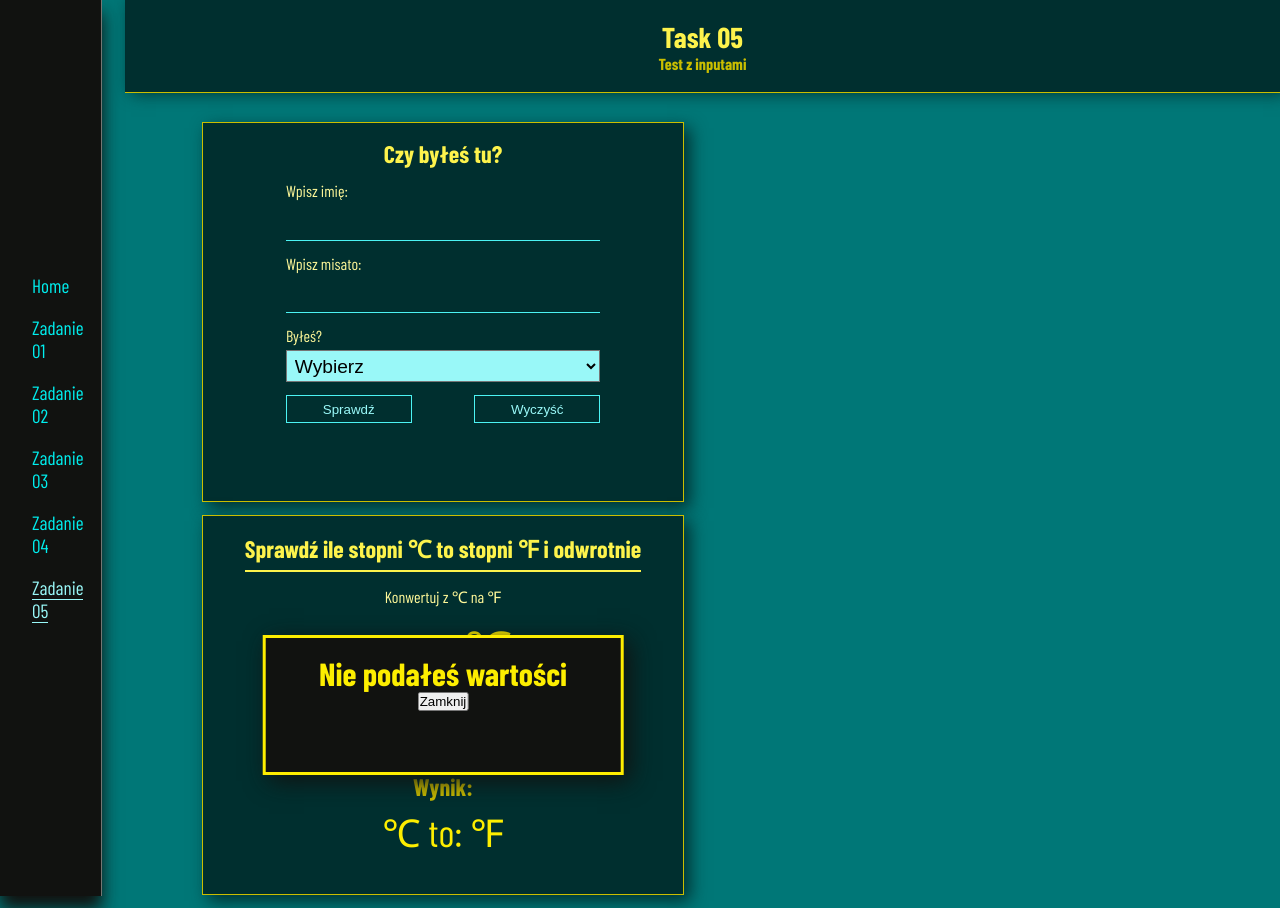
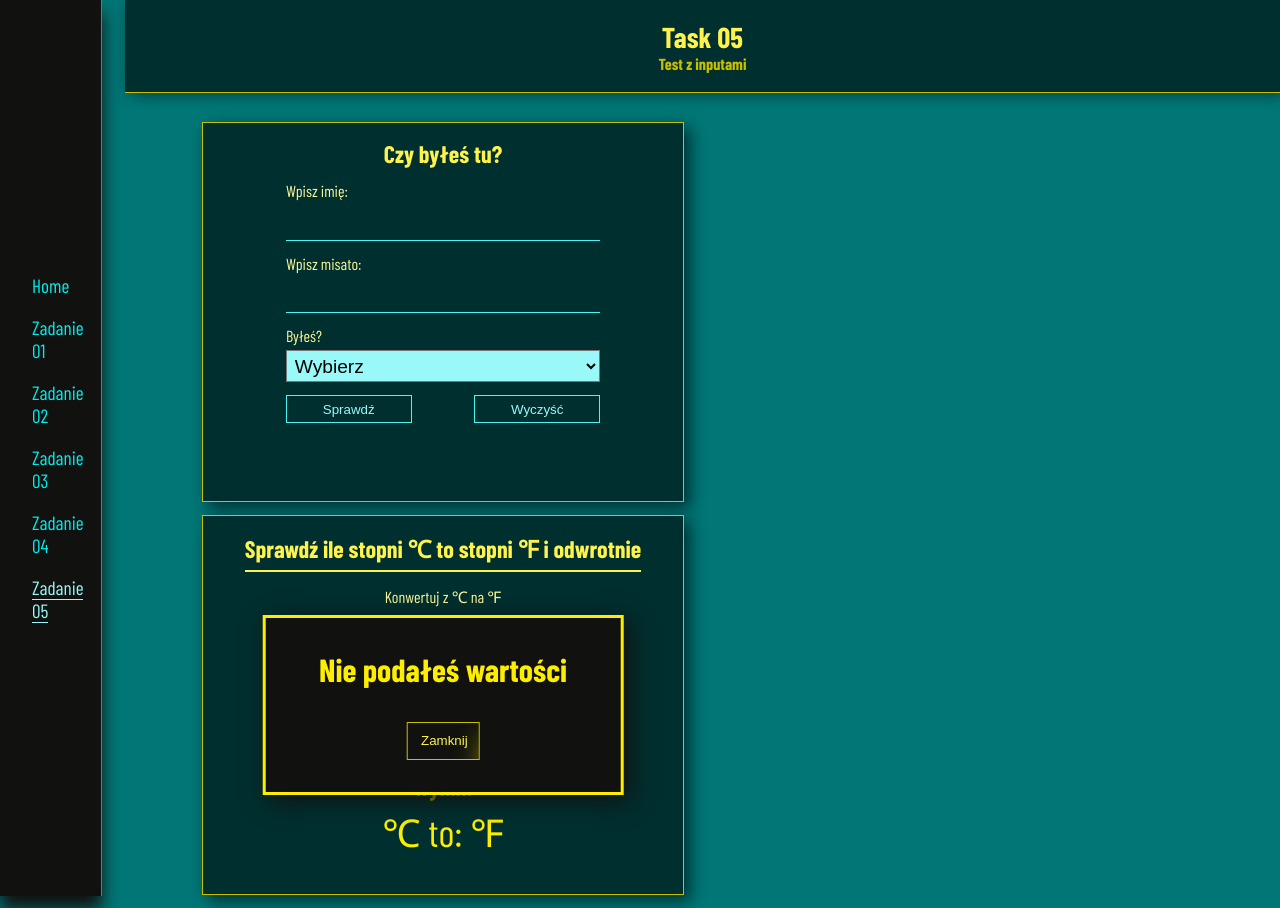
Before and after one commit to Scorpion19702022/MyReact_App001, a React (Create React App) app: page /Task05 in a window 1280 px wide. Built offline with nearby package versions, Linux system fonts and the light colour scheme; a web font is replaced by a local one.

Commit message:
added styles css for button popup

```diff
--- a/src/Components/Task05/Task05task2.module.css
+++ b/src/Components/Task05/Task05task2.module.css
@@ -174,13 +174,14 @@
 .box_view_popup {
 	position: absolute;
 	width: 75%;
-	height: 140px;
+	height: 180px;
 	top: 50%;
 	left: 50%;
 	display: flex;
 	flex-direction: column;
 	align-items: center;
-	padding: 1em;
+	justify-content: space-between;
+	padding: 2em;
 	border: 0.2em solid var(--color-yellow04);
 	box-shadow: 0.4em 0.4em 1.4em var(--color-dark07);
 	transform: translate(-50%, -50%);
@@ -211,3 +212,66 @@
 	font-size: 2em;
 	color: var(--color-yellow04);
 }
+
+.btn_popup {
+	position: relative;
+	width: 25%;
+	padding: 0.8em 1em;
+	background: none;
+	border: 0.04em solid var(--color-yellow05);
+	color: var(--color-yellow03);
+	cursor: pointer;
+	z-index: 10;
+	transition: all 0.4s ease-in-out;
+	overflow: hidden;
+}
+
+.btn_popup::before {
+	position: absolute;
+	content: '';
+	width: 170%;
+	height: 140%;
+	filter: blur(0.4em);
+	background-color: var(--color-yellow06);
+	transform: translate(-130%, -32%);
+	border-radius: 25px;
+	transition: all 0.3s ease-in-out;
+	z-index: -10;
+}
+
+.btn_popup::after {
+	position: absolute;
+	content: '';
+	width: 170%;
+	height: 140%;
+	filter: blur(1em);
+	background-color: var(--color-yellow06);
+	transform: translate(30%, -32%);
+	border-radius: 25px;
+	transition: all 0.3s ease-in-out;
+	z-index: -10;
+}
+
+.btn_popup:hover::before {
+	position: absolute;
+	content: '';
+	width: 170%;
+	height: 140%;
+	background-color: var(--color-yellow06);
+	transform: translate(50%, -32%);
+	border-radius: 25px;
+}
+
+.btn_popup:hover::after {
+	position: absolute;
+	content: '';
+	width: 170%;
+	height: 140%;
+	background-color: var(--color-yellow06);
+	transform: translate(-150%, -32%);
+	border-radius: 25px;
+}
+
+.btn_popup:hover {
+	background-color: var(--color-yellow07);
+}
```
